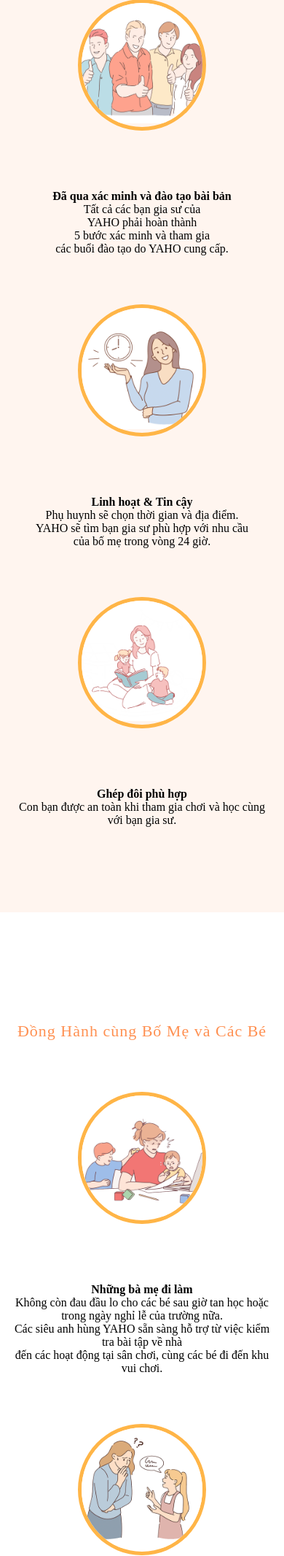
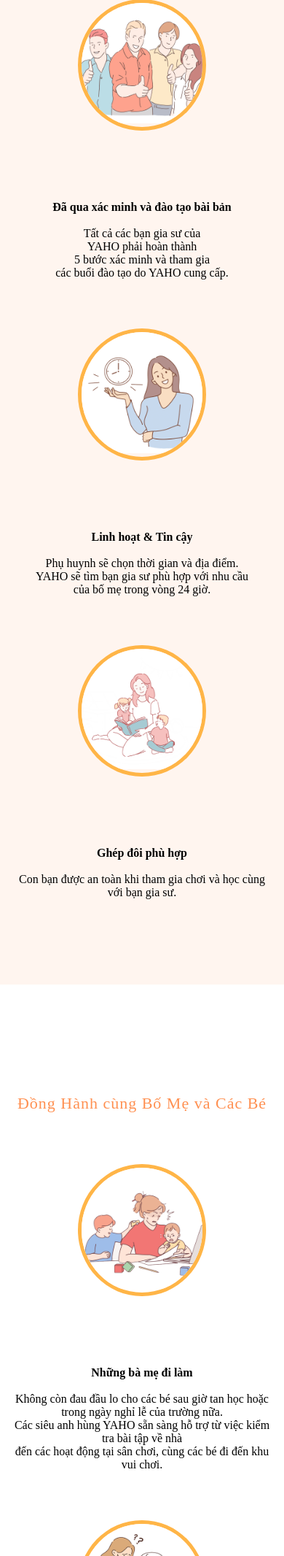
Before and after one commit to aika823/2021_12_yaho, a Django app: template yaho_app/templates/main.html in a window 390 px wide; the page is wider, and only the part inside the window is pictured. Shown: the part 1358-3490 px from the top of that part at 73% size. Run offline with Django 4.2, Linux system fonts and the light colour scheme; the template is opened without the code that fills it: values that come from a table or form of the project are taken from there, others are empty; data comes from the database, SQL or seed files in the repository; some libraries are stand-ins or nearby versions.

Commit message:
[front] 번역/ 반응형/ 줄바꿈 수정

```diff
--- a/static/css/main.css
+++ b/static/css/main.css
@@ -301,6 +301,7 @@
   }
   .column-text {
     white-space: normal;
+    margin-top: 15px;
   }
 }
 @media all and (max-width: 900px) {
--- a/static/css/style.css
+++ b/static/css/style.css
@@ -116,7 +116,6 @@
   margin: 0 auto;
   padding: 70px 0 120px;
   background-color: #FFF5EF;
-  height: 100%;
 }
 
 section.order .order-wrap {
@@ -450,6 +449,7 @@
   width: 100%;
   position: relative;
   padding: 80px 0;
+  overflow-x: hidden;
 }
 section.contact .form-wrap {
   display: grid;
@@ -608,7 +608,12 @@
     word-break: keep-all;
     font-size: 16px;
   }
-
+  section.count .count-title {
+    font-size: 16px;
+  }
+  section.order {
+    height: 100%;
+  }
   section.order .order-wrap {
     grid-template-columns: 1fr 1fr;
     gap: 90px;
--- a/yaho_app/templates/main.html
+++ b/yaho_app/templates/main.html
@@ -106,11 +106,11 @@
           <p class="korean">엄격한 심사를 통해
             신원,경력 및 역량이
             검증된 야호랩 인증 돌보미!</p>
-          <p class="english"><span class="bold">Vetted</span>
+          <p class="english"><span class="bold">Vetted</span><br class="mobile">
             All YAHO playtutors have completed
             5 steps of verification and
             childcare training sessions</p>
-          <p class="vietnamese"><span class="bold">Đã qua xác minh và đào tạo bài bản</span>
+          <p class="vietnamese"><span class="bold">Đã qua xác minh và đào tạo bài bản</span><br class="mobile">
             Tất cả các bạn gia sư của
             YAHO phải hoàn thành
             5 bước xác minh và tham gia
@@ -125,11 +125,11 @@
           <p class="korean">돌봄이 필요한 시간을
             언제든지 지정해서
             24시간 내 매칭</p>
-          <p class="english"><span class="bold">Flexible & Reliable</span>
+          <p class="english"><span class="bold">Flexible & Reliable</span><br class="mobile">
             Parents select time and place.
             YAHO finds your playtutor
             within 24 hours.</p>
-          <p class="vietnamese"><span class="bold">Linh hoạt & Tin cậy</span>
+          <p class="vietnamese"><span class="bold">Linh hoạt & Tin cậy</span><br class="mobile">
             Phụ huynh sẽ chọn thời gian và địa điểm.
             YAHO sẽ tìm bạn gia sư phù hợp với nhu cầu
             của bố mẹ trong vòng 24 giờ.</p>
@@ -144,10 +144,10 @@
             부모님 요청활동을
             고려하여 아이와
             잘 맞는 놀이돌봄튜터 매칭</p>
-          <p class="english"><span class="bold">Matched</span>
+          <p class="english"><span class="bold">Matched</span><br class="mobile">
             Your kids are in safe hands playing
             and learning with activities catered to them</p>
-          <p class="vietnamese"><span class="bold">Ghép đôi phù hợp</span>
+          <p class="vietnamese"><span class="bold">Ghép đôi phù hợp</span><br class="mobile">
             Con bạn được an toàn khi tham gia chơi và học cùng với bạn gia sư.</p>
         </div>
       </div>
@@ -179,7 +179,7 @@
           <p class="english"><span class="bold">Working Moms</span>
             Do not be afraid of after-school hours or school holidays no more.
             YAHO superheroes cover from checking homework to playground activities.</p>
-          <p class="vietnamese"><span class="bold">Những bà mẹ đi làm</span>
+          <p class="vietnamese"><span class="bold">Những bà mẹ đi làm</span><br class="mobile">
             Không còn đau đầu lo cho các bé sau giờ tan học hoặc trong ngày nghỉ lễ của trường nữa.
             Các siêu anh hùng YAHO sẵn sàng hỗ trợ từ việc kiểm tra bài tập về nhà
             đến các hoạt động tại sân chơi, cùng các bé đi đến khu vui chơi.</p>
```
